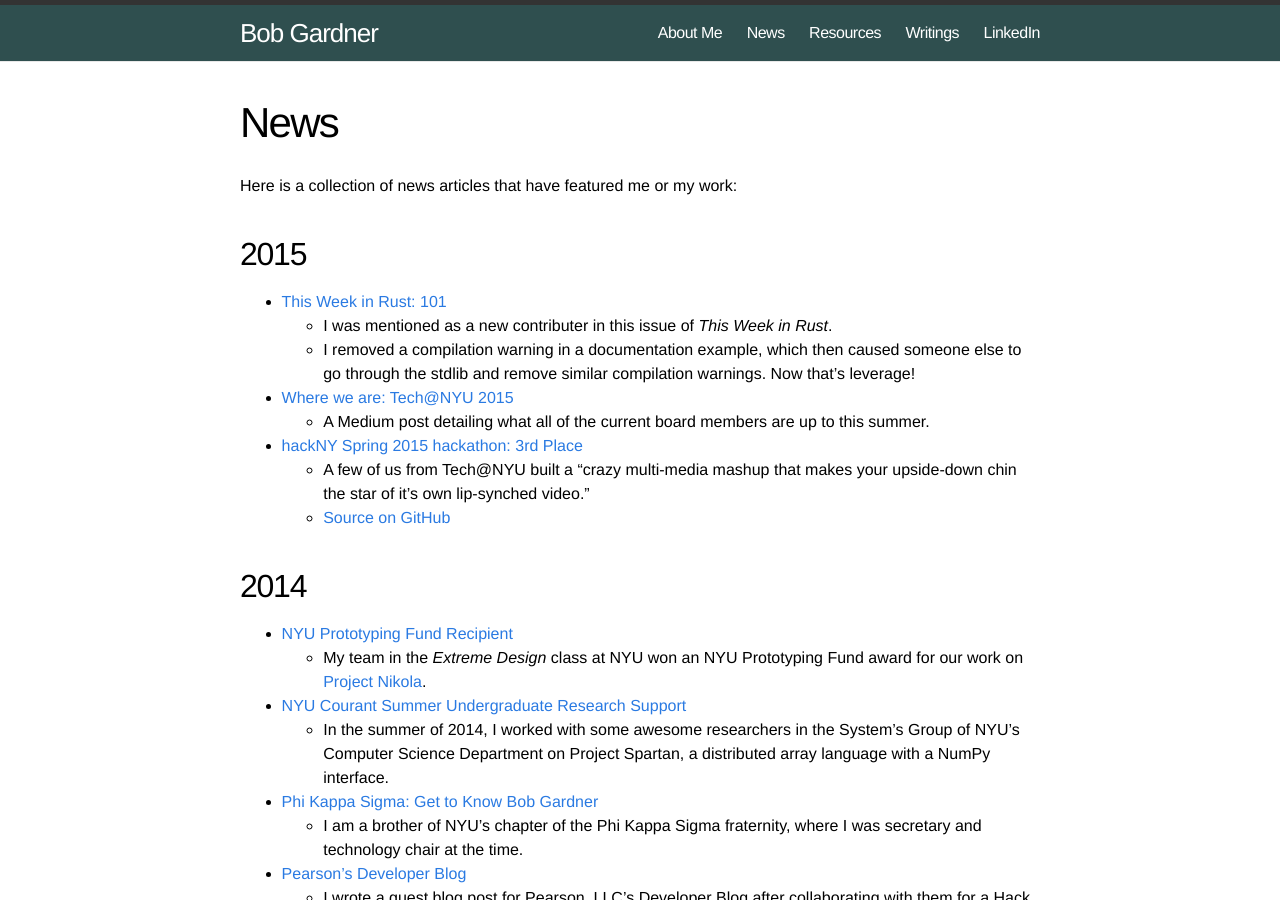
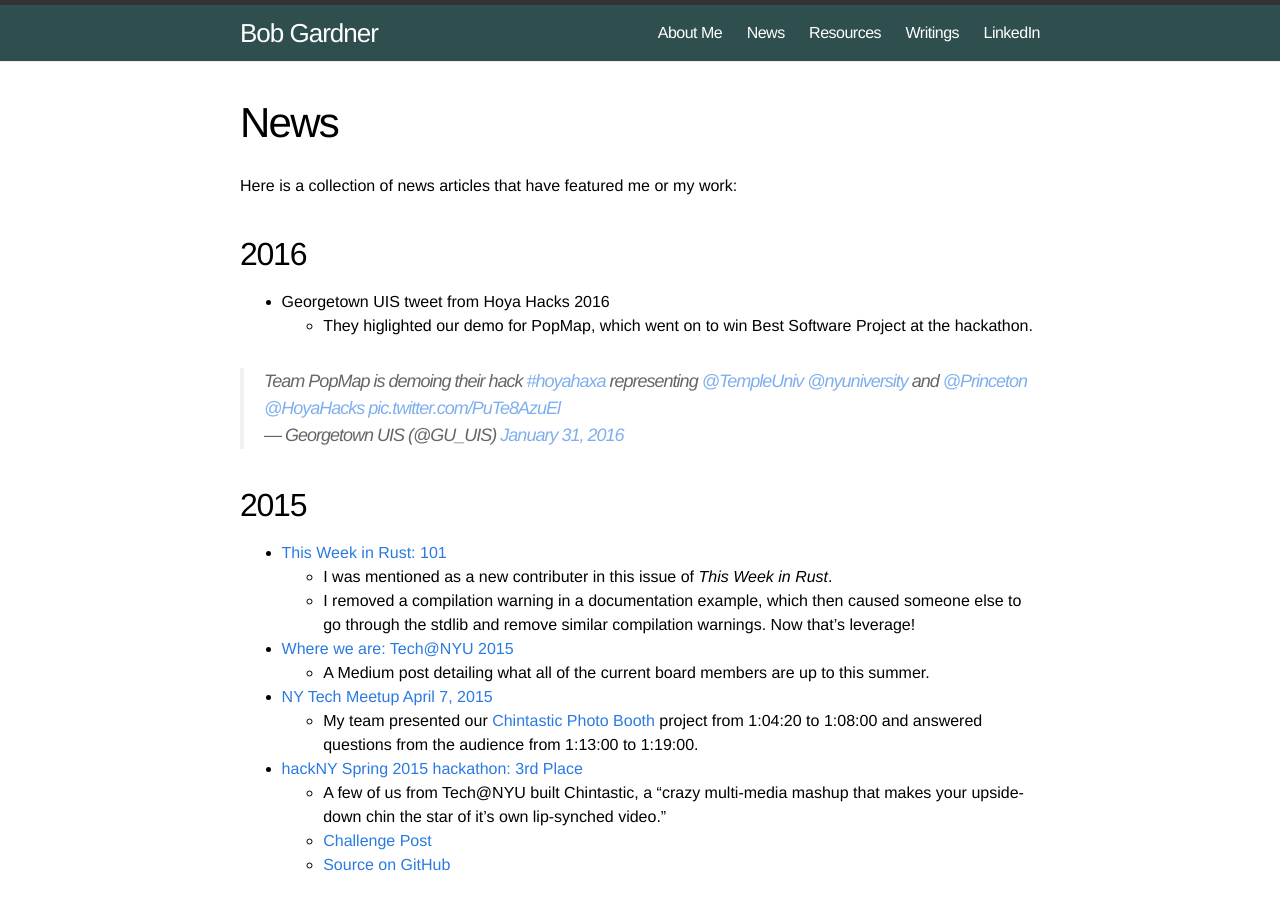
Before and after one commit to rgardner/rgardner.github.io, a Jekyll site: the page built from news.md, in a window 1280 px wide and 900 px high. Built offline with Jekyll 4.4.1, drawn with Linux system fonts in a browser that asks for light colours; comment, search, counter and statistics services are not loaded.

Commit message:
Add Hoya Hacks and NYTM news articles (#14)

```diff
--- a/news.md
+++ b/news.md
@@ -5,6 +5,15 @@ permalink: /news/
 ---
 
 Here is a collection of news articles that have featured me or my work:
+
+## 2016
+
+- Georgetown UIS tweet from Hoya Hacks 2016
+  - They higlighted our demo for PopMap, which went on to win Best Software
+    Project at the hackathon.
+
+<blockquote class="twitter-tweet" data-lang="en"><p lang="en" dir="ltr">Team PopMap is demoing their hack <a href="https://twitter.com/hashtag/hoyahaxa?src=hash&amp;ref_src=twsrc%5Etfw">#hoyahaxa</a> representing <a href="https://twitter.com/TempleUniv?ref_src=twsrc%5Etfw">@TempleUniv</a> <a href="https://twitter.com/nyuniversity?ref_src=twsrc%5Etfw">@nyuniversity</a> and <a href="https://twitter.com/Princeton?ref_src=twsrc%5Etfw">@Princeton</a> <a href="https://twitter.com/HoyaHacks?ref_src=twsrc%5Etfw">@HoyaHacks</a> <a href="https://t.co/PuTe8AzuEl">pic.twitter.com/PuTe8AzuEl</a></p>&mdash; Georgetown UIS (@GU_UIS) <a href="https://twitter.com/GU_UIS/status/693845446586929152?ref_src=twsrc%5Etfw">January 31, 2016</a></blockquote>
+<script async src="https://platform.twitter.com/widgets.js" charset="utf-8"></script>
 
 ## 2015
 
@@ -16,14 +25,21 @@ Here is a collection of news articles that have featured me or my work:
 - [Where we are: Tech@NYU 2015][techatnyu]
   - A Medium post detailing what all of the current board members are up to
     this summer.
+- [NY Tech Meetup April 7, 2015][nytm]
+  - My team presented our [Chintastic Photo Booth][hackny-project] project from
+    1:04:20 to 1:08:00 and answered questions from the audience from 1:13:00 to
+    1:19:00.
 - [hackNY Spring 2015 hackathon: 3rd Place][hackny]
-  - A few of us from Tech@NYU built a "crazy multi-media mashup that makes your
-    upside-down chin the star of it’s own lip-synched video."
+  - A few of us from Tech@NYU built Chintastic, a "crazy multi-media mashup
+    that makes your upside-down chin the star of it’s own lip-synched video."
+  - [Challenge Post][hackny-project]
   - [Source on GitHub][chintastic]
 
 [twir]: http://this-week-in-rust.org/blog/2015/10/19/this-week-in-rust-101/
 [techatnyu]: https://medium.com/@TechatNYU/where-we-are-tech-nyu-2015-a5916a25fbfa
-[hackny]: http://challengepost.com/software/chintastic-photo-booth
+[nytm]: https://vimeo.com/124470748
+[hackny]: http://hackny.org/tag/spring/
+[hackny-project]: http://challengepost.com/software/chintastic-photo-booth
 [chintastic]: https://github.com/rgardner/chintastic
 
 ## 2014
```
